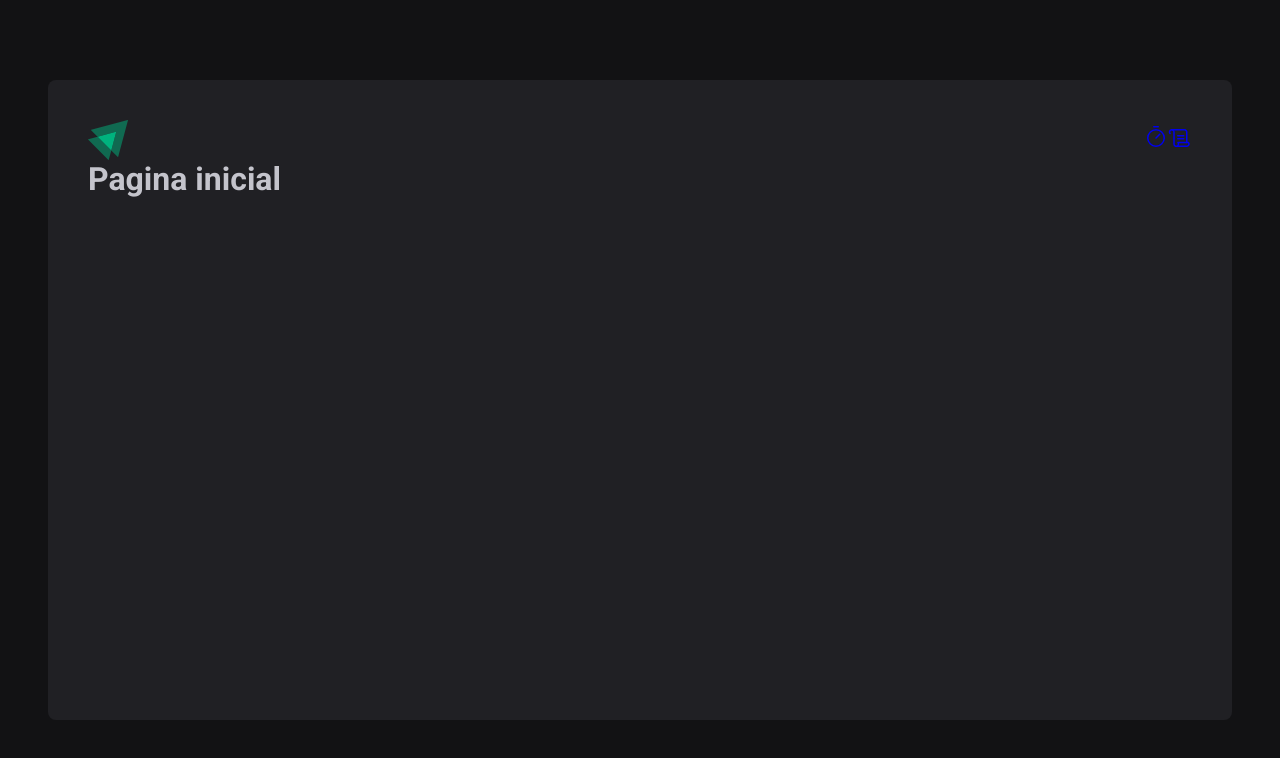
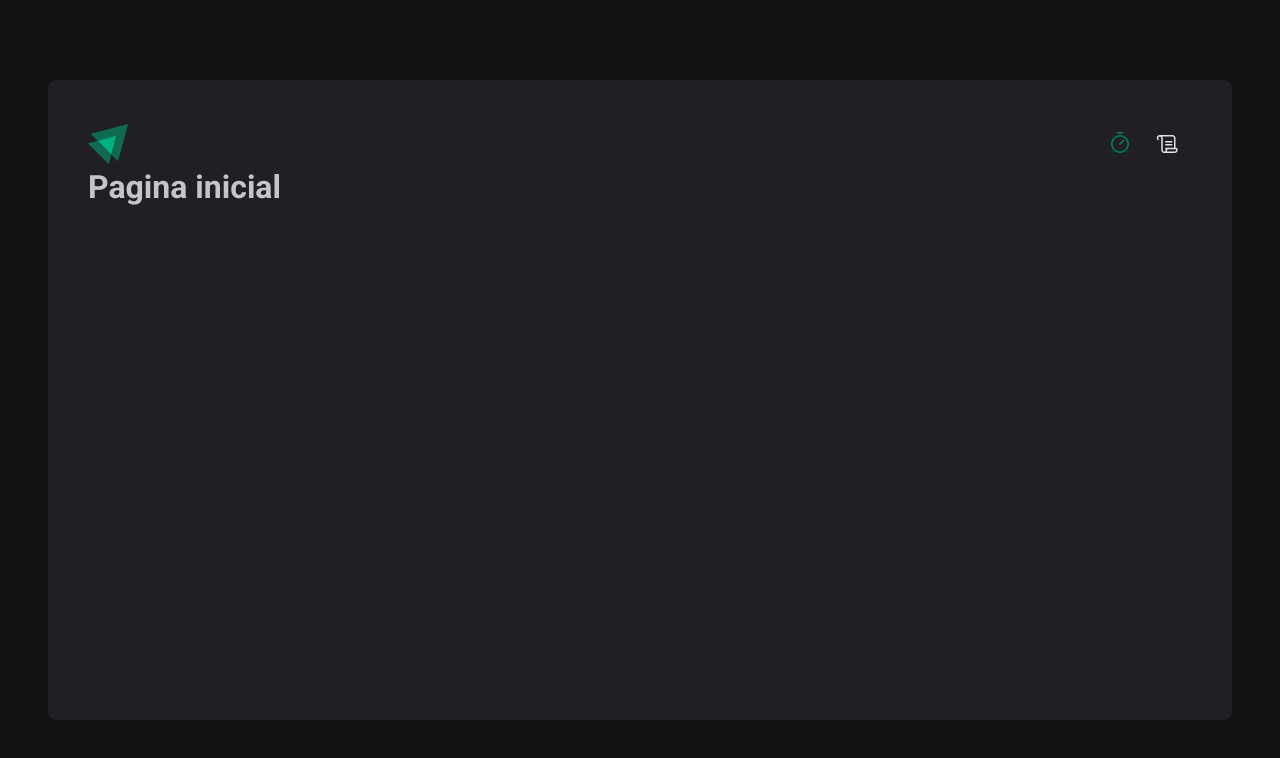
Before and after one commit to AfonsoHM/pomodoro-timer, a React (Vite) app: page / in a window 1280 px wide. Shown: the top 758 px of the page. Built offline with nearby package versions, Linux system fonts and the light colour scheme.

Commit message:
Componente: Header

```diff
--- a/package.json
+++ b/package.json
@@ -13,7 +13,7 @@
     "phosphor-react": "^1.4.1",
     "react": "^18.3.1",
     "react-dom": "^18.3.1",
-    "react-router-dom": "^7.0.2",
+    "react-router-dom": "^6.28.0",
     "styled-components": "^6.1.13"
   },
   "devDependencies": {
--- a/src/components/Header/index.tsx
+++ b/src/components/Header/index.tsx
@@ -3,17 +3,18 @@
 import {Timer, Scroll} from "phosphor-react"
 
 import logo from '../../assets/Logo.svg'
+import { NavLink } from "react-router-dom";
 export function Header() {
   return (
     <HeaderContainer>
       <img src={logo} alt="" />
       <nav>
-        <a href="#">
+        <NavLink to="/" title="Timer" end>
           <Timer size={24} />
-        </a>
-        <a href="#">
+        </NavLink>
+        <NavLink to="/history" title="Histórico">
           <Scroll size={24}/>
-        </a>
+        </NavLink>
       </nav>
     </HeaderContainer>
   )
--- a/src/components/Header/styles.ts
+++ b/src/components/Header/styles.ts
@@ -5,4 +5,31 @@
   display: flex;
   align-items: center;
   justify-content: space-between;
+
+  nav {
+    display: flex;
+    gap: 0.5;
+
+    a {
+      width: 3rem;
+      height: 3rem;
+
+      display: flex;
+      align-items: center;
+      justify-content: center;
+
+      color: ${(props) => props.theme["gray-100"]};
+
+      border-top: 3px solid transparent;
+      border-bottom: 3px solid transparent;
+
+      &:hover {
+        border-bottom: 3px solid ${(props) => props.theme["green-500"]};
+      }
+
+      &.active {
+        color: ${(props) => props.theme["green-500"]};
+      }
+    }
+  }
 `;
```
Also changed, not shown: 1 other file (tests, documents, lock files or other folders).
